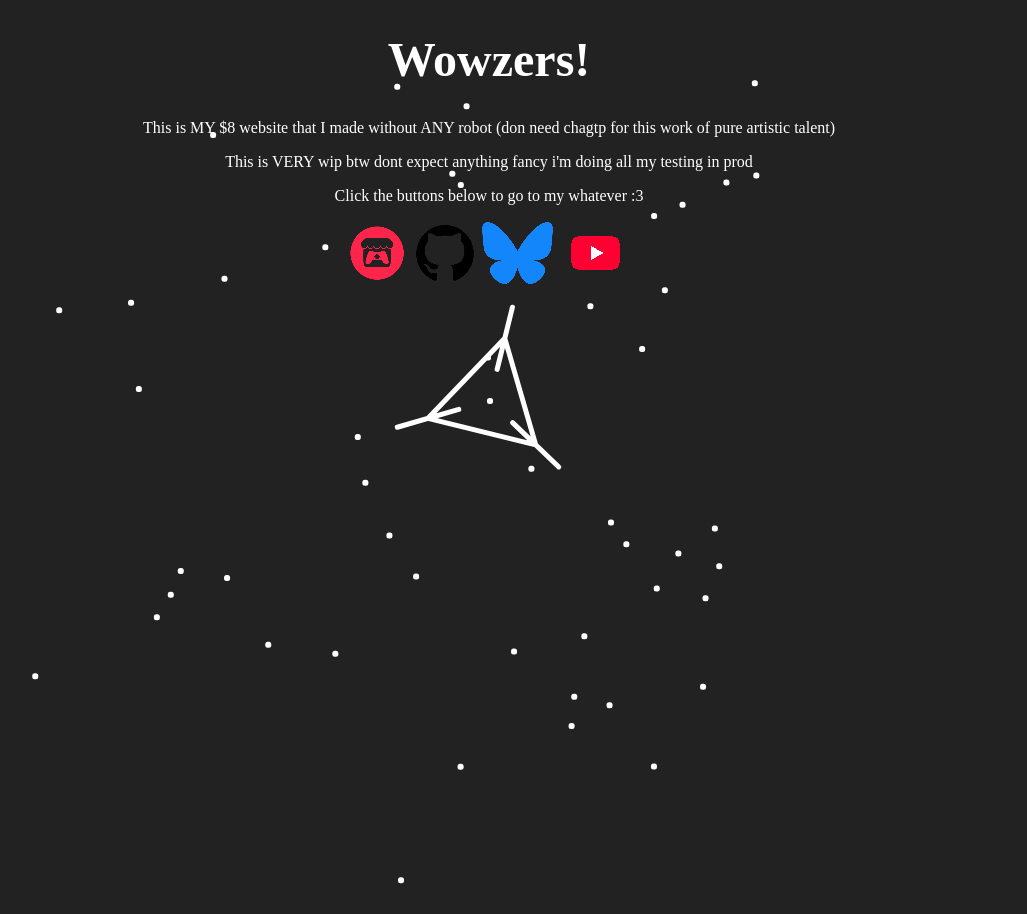
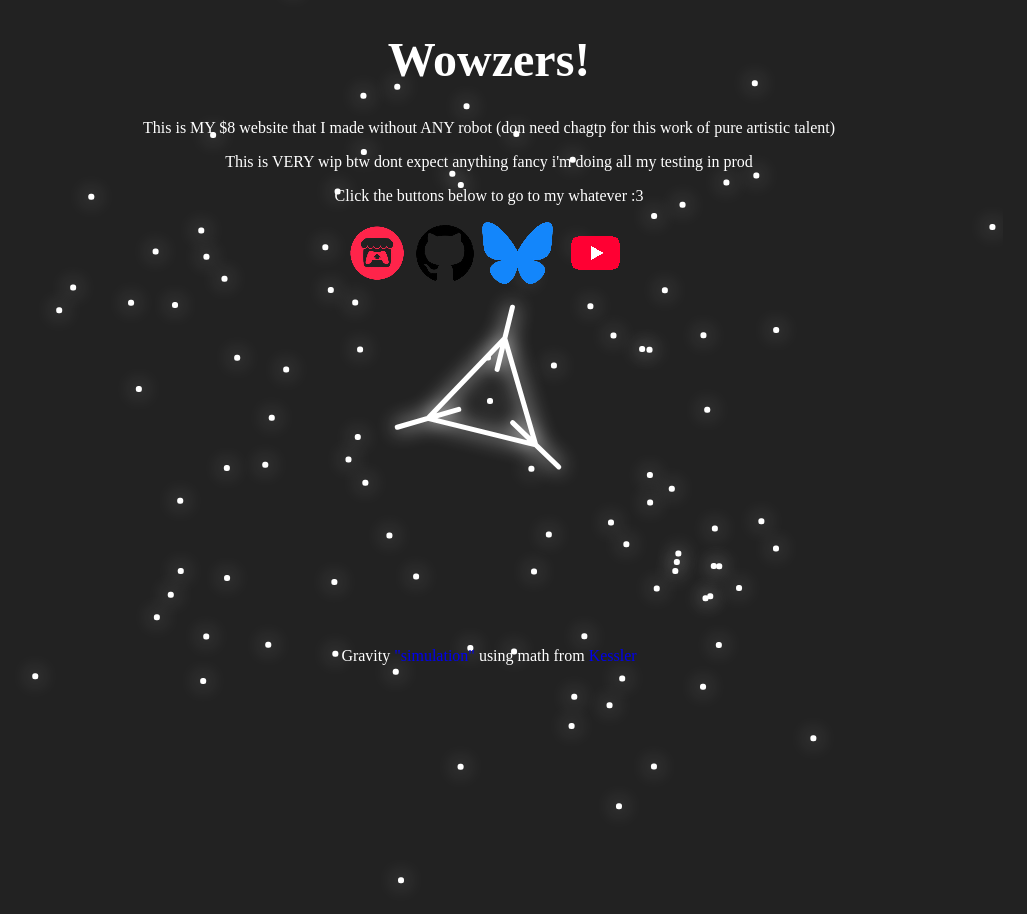
Before and after one commit to DeltaV0/HitWebsite, a plain HTML site: page index.html in a window 1280 px wide. Shown: the whole page, without its empty margins (151-1178 px from the left). Drawn offline with Linux system fonts and the light colour scheme.

Commit message:
more stuff

```diff
--- a/index.html
+++ b/index.html
@@ -48,7 +48,8 @@
         var timer = Math.random() * 25;
         ctx.CanvasImageSmoothing = false;
         ctx.translate(0.5, 0.5)
-
+            ctx.shadowBlur = 20;
+            ctx.shadowColor = "white";
 
         var then = 0;
         var time;
@@ -63,7 +64,7 @@
         var pointsE = [Math.random(),Math.random(),Math.random(),Math.random()];
 
 
-        for(let i = 0; i < 50; i++){
+        for(let i = 0; i < 100; i++){
             pointsTheta[i] = Math.random() * Math.PI * 2;
             pointsDist[i] = 0;
             pointsSMA[i] = Math.random() * 10 + 5;
@@ -148,5 +149,11 @@
 
         </script>
 
+
+        <aside><p style="color:white; text-align:center; position: relative;top: 1000;"><br><br><br><br><br><br><br><br><br><br><br><br><br><br><br><br><br><br><br>Gravity <a href="https://en.wikipedia.org/wiki/Kepler's_laws_of_planetary_motion#Position_as_a_function_of_time" style = "text-decoration:none;">"simulation"</a> using math from  <a href="https://deltav0.itch.io/kessler" style = "text-decoration:none;"> Kessler
+           </p>
+            </a></aside>
+
+
     </body>
 </html>
```
